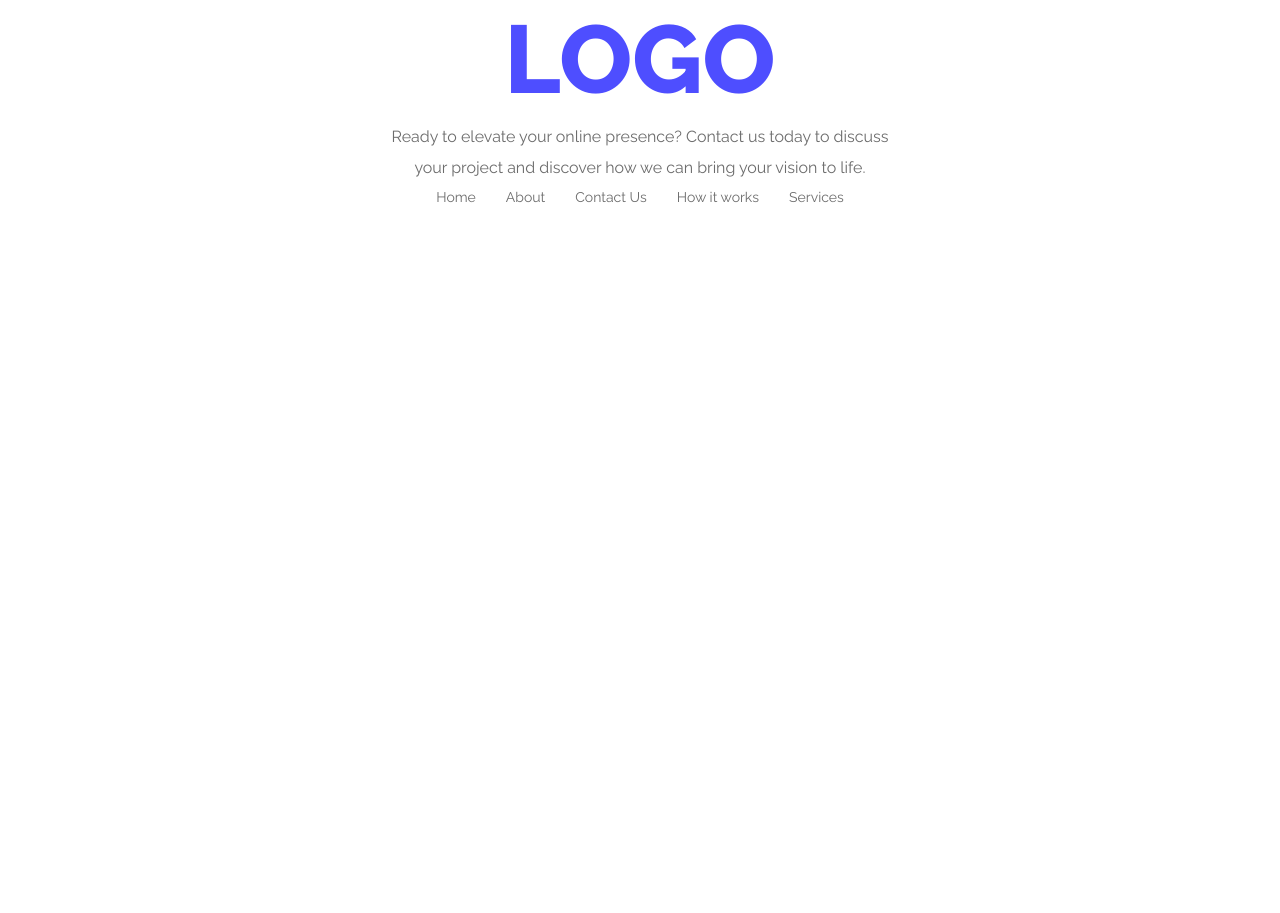
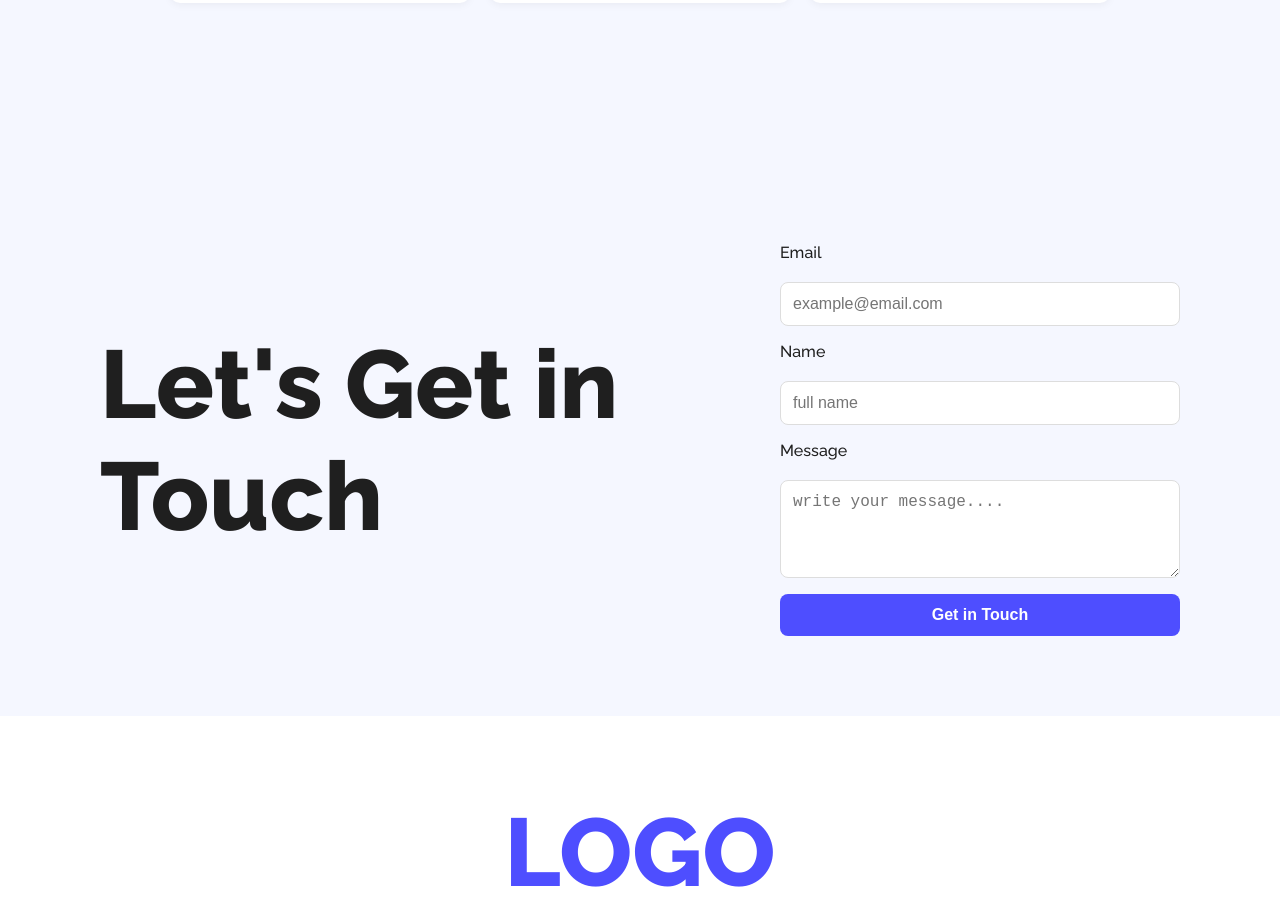
Before and after one commit to rubayet2027/Assignment_1, a plain HTML site: page index.html in a window 1280 px wide. Shown: the part 2269-3182 px from the top of the page. Before the commit the page ends 2554 px from the top, so only its background shows below. Drawn offline with Linux system fonts and the light colour scheme.

Commit message:
form section

```diff
--- a/index.html
+++ b/index.html
@@ -39,10 +39,10 @@
         </p>
         <button class="action-btn">Launch Live Preview</button>
       </div>
-      <div class="action-image">
+      <div class="action-image shadow-image">
         <img src="images/wc-mini.png" alt="Webflow Conf Preview" />
       </div>
-  </section>
+    </section>
 
  <section class="stats-section">
   <h2>Joined Thousands of Productive Users</h2>
@@ -102,6 +102,24 @@
     </div>
   </div>
 </section>
+<section class="contact-section">
+  <div class="contact-text">
+    <h1>Let's Get in Touch</h1>
+  </div>
+  <form class="contact-form">
+    <label for="email">Email</label>
+    <input type="email" id="email" placeholder="example@email.com" />
+
+    <label for="name">Name</label>
+    <input type="text" id="name" placeholder="full name" />
+
+    <label for="message">Message</label>
+    <textarea id="message" rows="4" placeholder="write your message...."></textarea>
+
+    <button type="submit" class="contact-btn">Get in Touch</button>
+  </form>
+</section>
+
 
 
 </main>
--- a/style.css
+++ b/style.css
@@ -153,7 +153,9 @@ main{
 .action-image img {
   max-width: 100%;
   border-radius: 24px;
+  box-shadow: 0 12px 30px rgba(0, 0, 0, 0.667);
 }
+
 /* Stats Section */
 .stats-section {
   background-color: #4d47ff26;
@@ -198,7 +200,7 @@ main{
 }
 .testimonials {
   text-align: center;
-  padding: 40px 20px;
+  padding: 160px 20px;
 }
 
 .testimonials h2 {
@@ -268,6 +270,65 @@ main{
   color: #999;
 }
 
+.contact-section {
+  display: flex;
+  justify-content: center;
+  align-items: center;
+  padding: 80px 20px;
+  gap: 80px;
+  flex-wrap: wrap;
+}
+
+.contact-text {
+  flex: 1;
+  max-width: 600px;
+}
+
+.contact-text h1 {
+  font-size: 96px;
+  font-weight: 800;
+  color: #1f1f1f;
+}
+
+.contact-form {
+  flex: 1;
+  max-width: 400px;
+  display: flex;
+  flex-direction: column;
+  gap: 16px;
+}
+
+.contact-form label {
+  font-weight: 500;
+  color: #1f1f1f;
+  margin-bottom: 4px;
+}
+
+.contact-form input,
+.contact-form textarea {
+  padding: 12px;
+  border: 1px solid #ddd;
+  border-radius: 8px;
+  font-size: 16px;
+  outline: none;
+}
+
+.contact-btn {
+  background-color: #4e4eff;
+  color: white;
+  padding: 12px 20px;
+  border: none;
+  border-radius: 8px;
+  font-weight: 600;
+  font-size: 16px;
+  cursor: pointer;
+  transition: background-color 0.3s ease;
+}
+
+.contact-btn:hover {
+  background-color: #7d7dd2;
+}
+
 footer {
   background-color: #ffffff;
   padding: 80px 150px;
```
